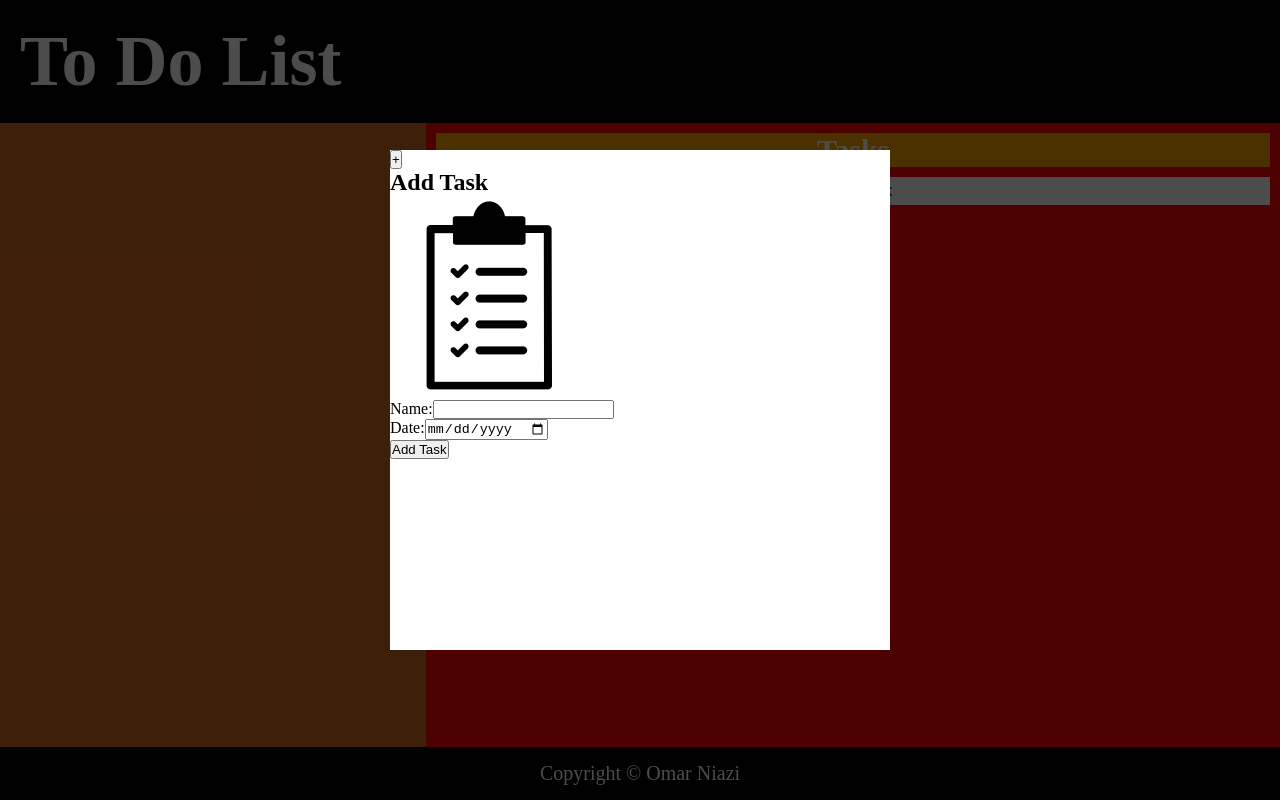
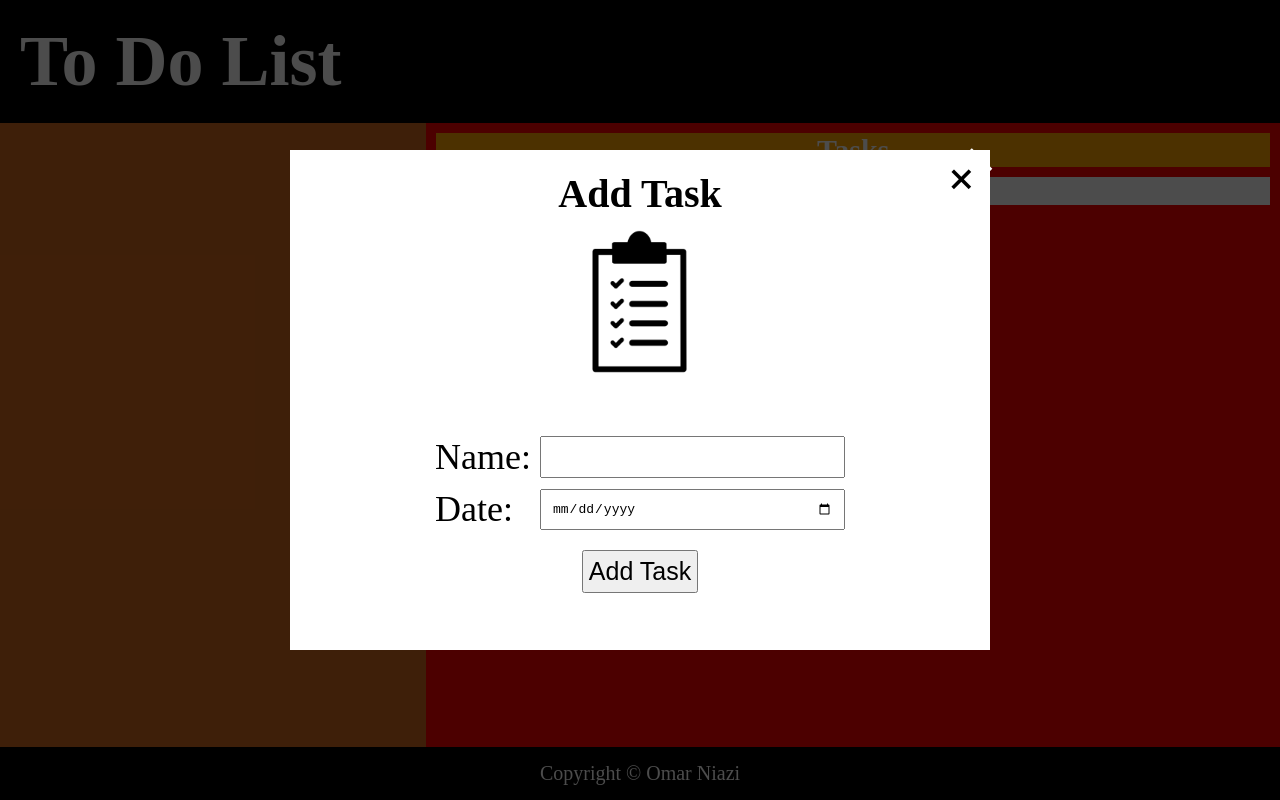
Before and after one commit to Adaminite/to-do-list, a website built with webpack: page dist/index.html in a window 1280 px wide. Both pictures are taken after a click on the button "+ Add Task". Built offline with nearby package versions, Linux system fonts and the light colour scheme.

Commit message:
Finish styling modal

```diff
--- a/styles/style.css
+++ b/styles/style.css
@@ -99,14 +99,87 @@ body{
     align-items: center;
     justify-content: center;
 
+
 }
 
 #task-modal-content{
 
     background-color: white;
 
-    width: 500px;
+    width: 700px;
     height: 500px;
 
+    position: relative;
+
+    padding: 20px;
+    text-align: center;
+}
+
+.close{
+    position: absolute;
+    top: 0;
+    right: 14px;
+    border: 0;
+
+    cursor: pointer;
+
+    font-size: 50px;
+
+    transform: rotate(45deg);
+
+    background-color: white;
 
 }
+
+.modal-header{
+    font-size: 40px;
+
+}
+
+#add-task-form{
+    position: absolute;
+    width: 60%;
+    margin-left: auto;
+    margin-right: auto;
+    margin-top: 50px;
+    left: 0;
+    right: 0;
+
+    display: flex;
+    flex-direction: column;
+}
+
+.form-input{
+    display: flex;
+    align-items: center;
+    justify-content: center;
+    gap: 5px;
+
+    margin: 5px;
+}
+
+.modal-img{
+
+    height: 150px;
+    width: 150px;
+    margin-top: 10px;
+}
+
+.add-label{
+    font-size: 36px;
+    width: 100px;
+    text-align: left;
+
+}
+.add-input{
+    padding: 10px;
+    flex: auto;
+    font-size: inherit;
+}
+
+#submitBtn{
+    font-size: 25px;
+    padding: 5px;
+
+    margin-top: 10px
+}
```
